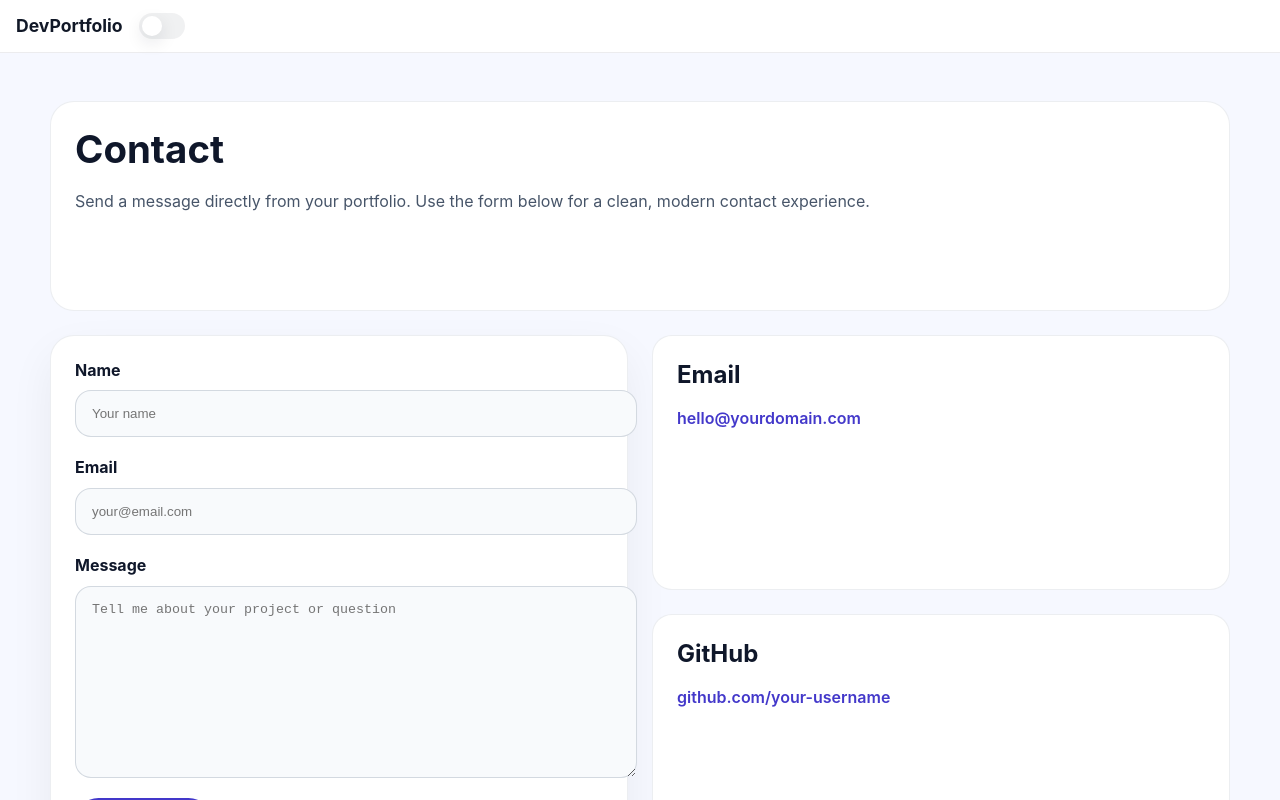
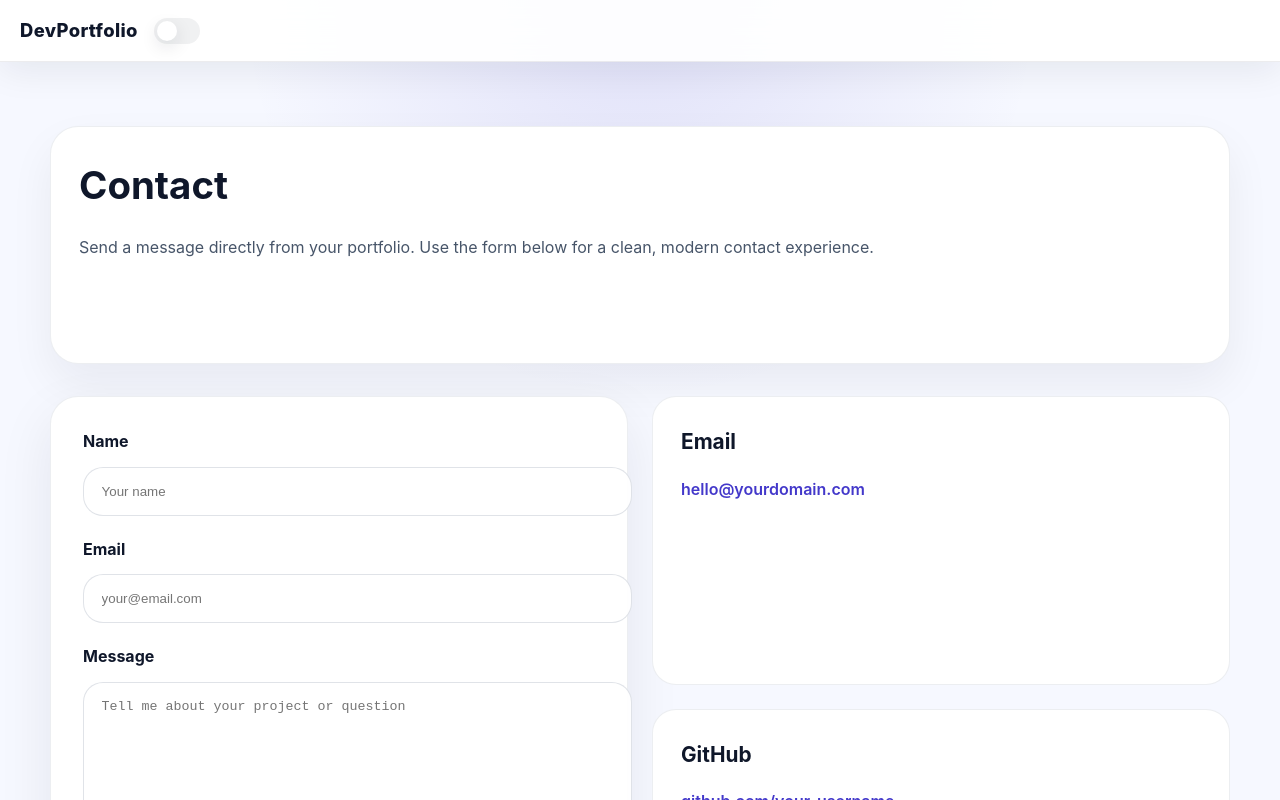
Before and after one commit to shaikmdarifcse23-byte/NewRepo, a React (Vite) app: page /contact in a window 1280 px wide. Shown: the top 800 px of the page. Built offline with nearby package versions, Linux system fonts and the light colour scheme.

Commit message:
Professional UI

```diff
--- a/package.json
+++ b/package.json
@@ -9,6 +9,7 @@
     "preview": "vite preview"
   },
   "dependencies": {
+    "framer-motion": "^11.0.0",
     "react": "^18.3.1",
     "react-dom": "^18.3.1",
     "react-router-dom": "^6.18.1"
--- a/src/App.module.css
+++ b/src/App.module.css
@@ -1,29 +1,31 @@
 :global(:root) {
-  /* Light theme variables */
   --bg: #f6f8ff;
   --panel: #ffffff;
   --text: #0f172a;
   --muted: #475569;
   --brand: #4338ca;
+  --brand-soft: #eef2ff;
   --glass: rgba(15, 23, 42, 0.06);
 }
 
 :global([data-theme='dark']) {
-  /* Dark theme variables */
   --bg: #0b1220;
   --panel: #081026;
   --text: #e6eef8;
   --muted: #94a3b8;
   --brand: #7c3aed;
-  --glass: rgba(255, 255, 255, 0.04);
+  --brand-soft: #1e293b;
+  --glass: rgba(255, 255, 255, 0.06);
 }
 
 :global(body) {
   margin: 0;
-  font-family: Inter, system-ui, sans-serif;
-  background: var(--bg);
+  min-height: 100vh;
+  font-family: Inter, system-ui, -apple-system, BlinkMacSystemFont, 'Segoe UI', sans-serif;
+  background: radial-gradient(circle at top, rgba(67, 56, 202, 0.12), transparent 30%), var(--bg);
   color: var(--text);
-  transition: background-color 260ms ease, color 260ms ease;
+  line-height: 1.6;
+  transition: background 260ms ease, color 260ms ease;
 }
 
 .appContainer {
@@ -34,7 +36,7 @@
 
 .pageWrapper {
   flex: 1;
-  padding: 1rem 1.5rem 2rem;
+  padding: 1.25rem 1.5rem 2rem;
   max-width: 1180px;
   margin: 0 auto;
   width: 100%;
@@ -42,6 +44,6 @@
 
 @media (min-width: 768px) {
   .pageWrapper {
-    padding: 2rem 2.5rem 3rem;
+    padding: 2.5rem 2.5rem 3rem;
   }
 }
--- a/src/components/Footer.module.css
+++ b/src/components/Footer.module.css
@@ -1,8 +1,9 @@
 .footer {
-  background: #f8fafc;
+  background: linear-gradient(135deg, rgba(255, 255, 255, 0.94), rgba(238, 242, 255, 0.94));
   padding: 1.25rem 1rem;
   text-align: center;
-  color: #475569;
+  color: var(--muted);
   border-top: 1px solid rgba(15, 23, 42, 0.08);
   font-size: 0.95rem;
+  box-shadow: inset 0 1px 0 rgba(255, 255, 255, 0.7);
 }
--- a/src/components/Navbar.module.css
+++ b/src/components/Navbar.module.css
@@ -1,14 +1,15 @@
 .navbar {
-  background: #ffffff;
+  background: rgba(255, 255, 255, 0.92);
   border-bottom: 1px solid rgba(15, 23, 42, 0.08);
   position: sticky;
   top: 0;
-  z-index: 20;
-  padding: 0.8rem 1rem;
+  z-index: 30;
+  padding: 1rem 1.25rem;
   display: flex;
   align-items: center;
   justify-content: space-between;
-  backdrop-filter: blur(10px);
+  backdrop-filter: blur(20px);
+  box-shadow: 0 8px 36px rgba(15, 23, 42, 0.08);
 }
 
 .brandWrapper {
@@ -23,10 +24,11 @@
 }
 
 .brand {
-  color: #111827;
-  font-weight: 700;
-  font-size: 1.1rem;
+  color: var(--text);
+  font-weight: 800;
+  font-size: 1.15rem;
   text-decoration: none;
+  letter-spacing: 0.02em;
 }
 
 .menuButton {
@@ -37,12 +39,13 @@
   padding: 0.5rem;
   cursor: pointer;
   align-items: center;
+  color: var(--text);
 }
 
 .menuIcon {
-  width: 1.25rem;
+  width: 1.3rem;
   height: 2px;
-  background: #111827;
+  background: currentColor;
   display: block;
   transition: transform 200ms ease, opacity 150ms ease;
 }
@@ -66,15 +69,15 @@
   gap: 1rem;
   width: 100%;
   margin-top: 1rem;
-  padding: 0.75rem 1rem;
-  background: linear-gradient(180deg, rgba(255,255,255,0.98), rgba(250,250,250,0.98));
-  box-shadow: 0 6px 18px rgba(15,23,42,0.06);
-  border-radius: 8px;
+  padding: 0.9rem 1rem;
+  background: linear-gradient(180deg, rgba(255, 255, 255, 0.95), rgba(245, 247, 255, 0.95));
+  box-shadow: 0 16px 40px rgba(15, 23, 42, 0.08);
+  border-radius: 16px;
   animation: dropIn 240ms ease;
 }
 
 .navItem {
-  color: #334155;
+  color: var(--muted);
   text-decoration: none;
   font-weight: 600;
   padding: 0.35rem 0.25rem;
@@ -82,18 +85,24 @@
 }
 
 .navItem:hover {
-  color: #0f172a;
+  color: var(--text);
   transform: translateX(2px);
 }
 
 .active {
-  color: #0f172a;
+  color: var(--text);
   position: relative;
 }
 
 @keyframes dropIn {
-  from { opacity: 0; transform: translateY(-6px) scale(0.995); }
-  to { opacity: 1; transform: translateY(0) scale(1); }
+  from {
+    opacity: 0;
+    transform: translateY(-6px) scale(0.995);
+  }
+  to {
+    opacity: 1;
+    transform: translateY(0) scale(1);
+  }
 }
 
 .open {
@@ -129,7 +138,7 @@
     bottom: -6px;
     height: 2px;
     width: 0%;
-    background: #0f172a;
+    background: var(--brand);
     transition: width 220ms ease;
   }
 
--- a/src/pages/Contact.jsx
+++ b/src/pages/Contact.jsx
@@ -1,5 +1,7 @@
 import { useState } from 'react'
+import { motion } from 'framer-motion'
 import styles from './Page.module.css'
+import { fadeInUp, staggerSection } from '../utils/animationVariants'
 
 const initialForm = {
   name: '',
@@ -65,16 +67,23 @@ function Contact() {
   }
 
   return (
-    <section id="contact" className={styles.pageSection}>
-      <div className={styles.card}>
+    <motion.section
+      id="contact"
+      className={styles.pageSection}
+      initial="hidden"
+      whileInView="visible"
+      viewport={{ once: true, amount: 0.2 }}
+      variants={staggerSection}
+    >
+      <motion.div className={styles.card} variants={fadeInUp}>
         <h1 className={styles.sectionTitle}>Contact</h1>
         <p className={styles.sectionText}>
           Send a message directly from your portfolio. Use the form below for a clean, modern contact experience.
         </p>
-      </div>
+      </motion.div>
 
       <div className={styles.contactGrid}>
-        <form className={styles.contactForm} onSubmit={handleSubmit} noValidate>
+        <motion.form className={styles.contactForm} variants={fadeInUp} onSubmit={handleSubmit} noValidate>
           {success && <div className={styles.successBanner}>Your message was sent successfully.</div>}
 
           <div className={styles.fieldGroup}>
@@ -128,9 +137,9 @@ function Contact() {
           <button type="submit" className={styles.submitButton}>
             Send Message
           </button>
-        </form>
+        </motion.form>
 
-        <div className={styles.contactInfo}>
+        <motion.div className={styles.contactInfo} variants={fadeInUp}>
           <div className={styles.contactItem}>
             <h2 className={styles.cardTitle}>Email</h2>
             <p className={styles.cardBody}>
@@ -147,9 +156,9 @@ function Contact() {
               </a>
             </p>
           </div>
-        </div>
+        </motion.div>
       </div>
-    </section>
+    </motion.section>
   )
 }
 
--- a/src/pages/Page.module.css
+++ b/src/pages/Page.module.css
@@ -1,15 +1,15 @@
 .pageSection {
   display: flex;
   flex-direction: column;
-  gap: 1.5rem;
-  padding: 1rem 0;
+  gap: 2rem;
+  padding: 1.5rem 0;
 }
 
 .heroCard {
-  background: linear-gradient(135deg, #ffffff 0%, #eef2ff 100%);
+  background: linear-gradient(135deg, rgba(255, 255, 255, 0.95), rgba(238, 242, 255, 0.95));
   border: 1px solid rgba(100, 116, 139, 0.12);
-  border-radius: 24px;
-  padding: 2rem;
+  border-radius: 32px;
+  padding: 2.5rem;
   box-shadow: 0 35px 80px rgba(15, 23, 42, 0.08);
 }
 
@@ -17,21 +17,22 @@
   margin: 0 0 1rem;
   color: #6366f1;
   text-transform: uppercase;
-  letter-spacing: 0.16em;
+  letter-spacing: 0.18em;
   font-size: 0.85rem;
 }
 
 .title {
   margin: 0;
-  font-size: clamp(2rem, 4vw, 3.5rem);
+  font-size: clamp(2.25rem, 4.75vw, 4rem);
   line-height: 1.05;
+  letter-spacing: -0.04em;
 }
 
 .subtitle {
-  margin: 1.25rem 0 0;
+  margin: 1.5rem 0 0;
   color: #475569;
   max-width: 50rem;
-  line-height: 1.75;
+  line-height: 1.85;
 }
 
 .heroActions {
@@ -46,59 +47,65 @@
   display: inline-flex;
   align-items: center;
   justify-content: center;
-  padding: 0.95rem 1.4rem;
+  padding: 0.95rem 1.6rem;
   border-radius: 999px;
   font-weight: 700;
   text-decoration: none;
-  transition: transform 0.2s ease, background-color 0.2s ease;
+  transition: transform 0.2s ease, background-color 0.2s ease, box-shadow 0.2s ease;
 }
 
 .primaryButton {
   color: #ffffff;
-  background: #4338ca;
+  background: linear-gradient(135deg, #4338ca, #7c3aed);
+  box-shadow: 0 18px 35px rgba(67, 56, 202, 0.2);
 }
 
 .secondaryButton {
   color: #4338ca;
-  background: #e0e7ff;
+  background: rgba(67, 56, 202, 0.08);
 }
 
 .primaryButton:hover,
 .secondaryButton:hover {
-  transform: translateY(-1px);
+  transform: translateY(-2px);
 }
 
 .sectionTitle {
-  margin: 0;
-  font-size: clamp(1.75rem, 3vw, 2.5rem);
+  margin: 0 0 0.85rem;
+  font-size: clamp(1.9rem, 3vw, 2.8rem);
 }
 
 .sectionText {
   color: #475569;
-  line-height: 1.7;
+  line-height: 1.85;
+  max-width: 58rem;
 }
 
 .projectFilterBar {
   display: flex;
   flex-wrap: wrap;
   gap: 0.75rem;
-  margin-bottom: 1rem;
+  margin-bottom: 1.5rem;
 }
 
 .filterButton {
   border: 1px solid rgba(99, 102, 241, 0.25);
-  background: #ffffff;
+  background: rgba(255, 255, 255, 0.92);
   color: #3730a3;
-  padding: 0.7rem 1rem;
+  padding: 0.75rem 1rem;
   border-radius: 999px;
   cursor: pointer;
-  transition: transform 180ms ease, background-color 180ms ease, border-color 180ms ease;
+  transition: transform 180ms ease, background-color 180ms ease, border-color 180ms ease, box-shadow 180ms ease;
 }
 
-.filterButton:hover,
+.filterButton:hover {
+  transform: translateY(-1px);
+  box-shadow: 0 10px 30px rgba(67, 56, 202, 0.1);
+}
+
 .filterButtonActive {
   border-color: #4338ca;
-  background: #eef2ff;
+  background: linear-gradient(135deg, rgba(67, 56, 202, 0.12), rgba(124, 58, 237, 0.1));
 }
 
 .projectGrid {
@@ -109,22 +116,22 @@
 .projectCard {
   display: grid;
   grid-template-columns: 1fr;
-  background: #ffffff;
+  background: var(--panel);
   border: 1px solid rgba(100, 116, 139, 0.12);
-  border-radius: 24px;
+  border-radius: 28px;
   overflow: hidden;
-  box-shadow: 0 18px 45px rgba(15, 23, 42, 0.06);
+  box-shadow: 0 16px 50px rgba(15, 23, 42, 0.08);
   transition: transform 220ms ease, box-shadow 220ms ease;
 }
 
 .projectCard:hover {
-  transform: translateY(-4px);
-  box-shadow: 0 26px 60px rgba(15, 23, 42, 0.12);
+  transform: translateY(-6px);
+  box-shadow: 0 30px 95px rgba(15, 23, 42, 0.14);
 }
 
 .projectImageWrapper {
   position: relative;
-  min-height: 200px;
+  min-height: 220px;
   overflow: hidden;
 }
 
@@ -137,27 +144,27 @@
 }
 
 .projectCard:hover .projectImage {
-  transform: scale(1.03);
+  transform: scale(1.04);
 }
 
 .projectContent {
-  padding: 1.5rem;
+  padding: 1.75rem;
 }
 
 .techStack {
   display: flex;
   flex-wrap: wrap;
   gap: 0.75rem;
-  margin: 1rem 0 0;
+  margin: 1.2rem 0 0;
 }
 
 .techPill {
   display: inline-flex;
-  padding: 0.45rem 0.85rem;
+  padding: 0.5rem 0.95rem;
   border-radius: 999px;
-  background: #eef2ff;
-  color: #3730a3;
-  font-size: 0.88rem;
+  background: rgba(67, 56, 202, 0.08);
+  color: #4338ca;
+  font-size: 0.9rem;
 }
 
 .projectActions {
@@ -171,15 +178,16 @@
   color: #4338ca;
   text-decoration: none;
   font-weight: 700;
-  background: #eef2ff;
-  padding: 0.85rem 1rem;
+  background: rgba(67, 56, 202, 0.08);
+  padding: 0.88rem 1rem;
   border-radius: 999px;
-  transition: background-color 180ms ease, transform 180ms ease;
+  transition: background-color 180ms ease, transform 180ms ease, box-shadow 180ms ease;
 }
 
 .projectLink:hover {
-  background: #e0e7ff;
+  background: rgba(67, 56, 202, 0.16);
   transform: translateY(-1px);
+  box-shadow: 0 12px 30px rgba(67, 56, 202, 0.08);
 }
 
 .cardGrid {
@@ -188,20 +196,28 @@
 }
 
 .card {
-  background: #ffffff;
+  background: var(--panel);
   border: 1px solid rgba(100, 116, 139, 0.12);
-  border-radius: 24px;
-  padding: 1.5rem;
-  min-height: 160px;
+  border-radius: 28px;
+  padding: 1.75rem;
+  min-height: 180px;
+  box-shadow: 0 20px 45px rgba(15, 23, 42, 0.06);
+  transition: transform 220ms ease, box-shadow 220ms ease;
+}
+
+.card:hover {
+  transform: translateY(-4px);
+  box-shadow: 0 30px 70px rgba(15, 23, 42, 0.1);
 }
 
 .cardTitle {
-  margin: 0 0 0.75rem;
+  margin: 0 0 1rem;
+  font-size: 1.3rem;
 }
 
 .cardBody {
-  color: #475569;
-  line-height: 1.65;
+  color: var(--muted);
+  line-height: 1.75;
 }
 
 .labelList {
@@ -212,9 +228,9 @@
 }
 
 .label {
-  background: #eef2ff;
+  background: rgba(67, 56, 202, 0.08);
   color: #4338ca;
-  padding: 0.5rem 0.9rem;
+  padding: 0.55rem 1rem;
   border-radius: 999px;
   font-size: 0.92rem;
 }
@@ -225,11 +241,11 @@
 }
 
 .contactForm {
-  background: #ffffff;
+  background: var(--panel);
   border: 1px solid rgba(100, 116, 139, 0.12);
-  border-radius: 24px;
-  padding: 1.5rem;
-  box-shadow: 0 18px 45px rgba(15, 23, 42, 0.06);
+  border-radius: 28px;
+  padding: 2rem;
+  box-shadow: 0 20px 55px rgba(15, 23, 42, 0.08);
 }
 
 .successBanner {
@@ -238,41 +254,41 @@
   color: #166534;
   border-radius: 16px;
   padding: 1rem 1.2rem;
-  margin-bottom: 1rem;
+  margin-bottom: 1.2rem;
 }
 
 .fieldGroup {
   display: flex;
   flex-direction: column;
-  gap: 0.65rem;
-  margin-bottom: 1.25rem;
+  gap: 0.75rem;
+  margin-bottom: 1.3rem;
 }
 
 .fieldLabel {
   font-weight: 700;
-  color: #0f172a;
+  color: var(--text);
 }
 
 .textInput,
 .textArea {
   width: 100%;
-  border: 1px solid rgba(100, 116, 139, 0.25);
-  border-radius: 16px;
-  padding: 0.95rem 1rem;
-  background: #f8fafc;
-  color: #0f172a;
+  border: 1px solid rgba(100, 116, 139, 0.2);
+  border-radius: 20px;
+  padding: 1rem 1.1rem;
+  background: rgba(255, 255, 255, 0.92);
+  color: var(--text);
   outline: none;
-  transition: border-color 180ms ease, box-shadow 180ms ease;
+  transition: border-color 180ms ease, box-shadow 180ms ease, background-color 180ms ease;
 }
 
 .textInput:focus,
 .textArea:focus {
   border-color: #4338ca;
-  box-shadow: 0 0 0 4px rgba(67, 56, 202, 0.08);
+  box-shadow: 0 0 0 5px rgba(67, 56, 202, 0.08);
 }
 
 .textArea {
-  min-height: 160px;
+  min-height: 180px;
   resize: vertical;
 }
 
@@ -286,18 +302,18 @@
   display: inline-flex;
   align-items: center;
   justify-content: center;
-  padding: 1rem 1.4rem;
+  padding: 1rem 1.6rem;
   border-radius: 999px;
-  background: #4338ca;
+  background: linear-gradient(135deg, #4338ca, #7c3aed);
   color: #ffffff;
   border: none;
   cursor: pointer;
   font-weight: 700;
-  transition: transform 180ms ease, background-color 180ms ease;
+  transition: transform 180ms ease, filter 180ms ease;
 }
 
 .submitButton:hover {
-  background: #3730a3;
+  filter: brightness(1.05);
   transform: translateY(-1px);
 }
 
@@ -307,10 +323,16 @@
 }
 
 .contactItem {
-  background: #ffffff;
+  background: var(--panel);
   border: 1px solid rgba(100, 116, 139, 0.12);
-  border-radius: 20px;
-  padding: 1.5rem;
+  border-radius: 24px;
+  padding: 1.75rem;
+  transition: transform 220ms ease, box-shadow 220ms ease;
+}
+
+.contactItem:hover {
+  transform: translateY(-4px);
+  box-shadow: 0 26px 60px rgba(15, 23, 42, 0.1);
 }
 
 .contactLink {
--- /dev/null
+++ b/src/utils/animationVariants.js
@@ -0,0 +1,23 @@
+export const staggerSection = {
+  hidden: {},
+  visible: {
+    transition: {
+      staggerChildren: 0.14,
+      delayChildren: 0.1,
+    },
+  },
+}
+
+export const fadeInUp = {
+  hidden: { opacity: 0, y: 26 },
+  visible: { opacity: 1, y: 0, transition: { duration: 0.7, ease: 'easeOut' } },
+}
+
+export const fadeInRight = {
+  hidden: { opacity: 0, x: 30 },
+  visible: { opacity: 1, x: 0, transition: { duration: 0.8, ease: 'easeOut' } },
+}
+
+export const cardHover = {
+  whileHover: { y: -6, boxShadow: '0 30px 80px rgba(15, 23, 42, 0.12)' },
+}
```
Also changed, not shown: src/components/Hero.jsx (+16 -8 lines), src/components/Hero.module.css (+28 -47 lines), src/pages/About.jsx (+17 -8 lines), src/pages/Projects.jsx (+17 -8 lines), src/pages/Skills.jsx (+15 -6 lines), 1 other file (tests, documents, lock files or other folders).
